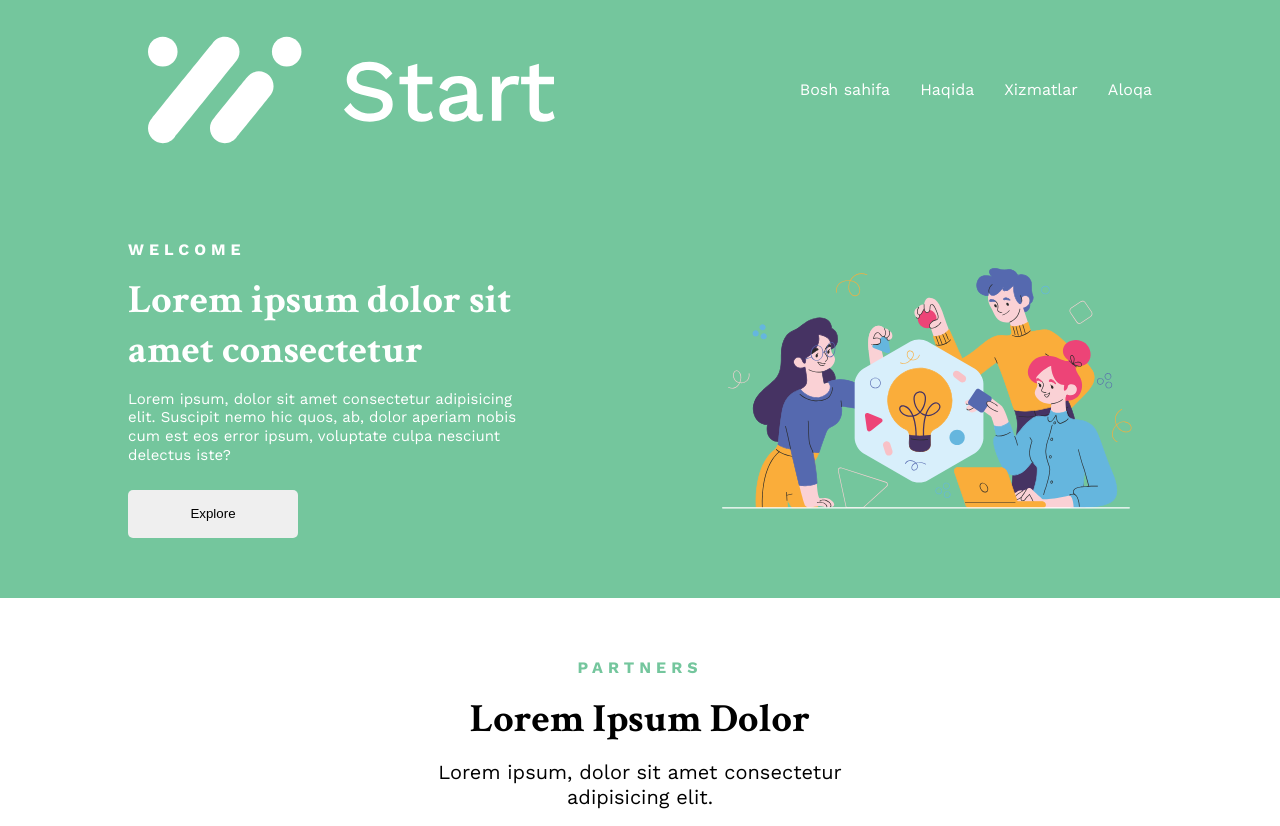
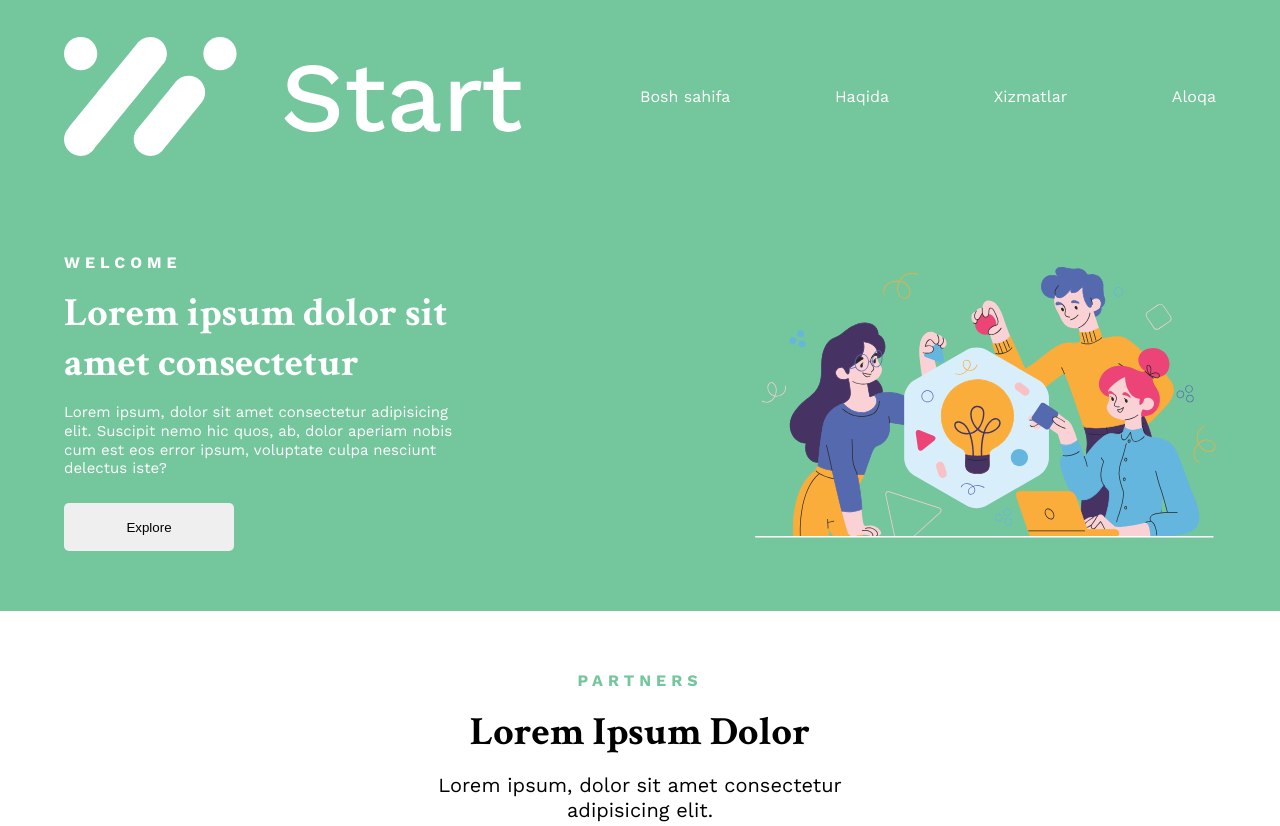
Before and after one commit to MASTERxcode0/comunity, a plain HTML site: page index.html in a window 1280 px wide. Shown: the top 826 px of the page. Drawn offline with nearby package versions, Linux system fonts and the light colour scheme.

Commit message:
gjgjhghj

```diff
--- a/css/style.css
+++ b/css/style.css
@@ -16,13 +16,14 @@ body {
 }
 .container {
   margin: auto;
-  max-width: 80%;
+  max-width: 90%;
 }
 
 header {
   display: flex;
   align-items: center;
   justify-content: space-between;
+  gap: 20px;
   padding: 35px 0;
   width: 100%;
   position: relative;
@@ -41,7 +42,7 @@ ul {
   display: flex;
   align-items: center;
   justify-content: space-between;
-  gap: 30px;
+  width: 50%;
 }
 
 ul li {
@@ -53,11 +54,9 @@ ul li a {
   color: white;
   font-family: "Work Sans", sans-serif;
 }
- img{
-    width: 40%;
-    margin: 0 20px;
-  }
-
+img {
+  width: 40%;
+}
 
 @media (max-width: 768px) {
   .menu-toggle {
@@ -75,7 +74,7 @@ ul li a {
     padding: 20px;
     border-radius: 5px;
   }
-  img{
+  img {
     width: 50%;
   }
 
@@ -187,6 +186,7 @@ ul li a {
   padding: 60px 0;
   display: flex;
   justify-content: space-between;
+  gap: 20px;
   align-items: center;
 
   .learn-more {
@@ -216,6 +216,7 @@ ul li a {
   padding: 60px 0;
   display: flex;
   justify-content: space-between;
+  gap: 20px;
   align-items: center;
 
   .learn-more {
@@ -251,10 +252,10 @@ ul li a {
     text-align: center;
     gap: 60px;
   }
-  .more{
+  .more {
     flex-direction: column-reverse;
   }
-  img{
+  img {
     width: 100%;
   }
 
--- a/index.html
+++ b/index.html
@@ -9,7 +9,7 @@
   <body>
     <div class="blok">
 <header class="container">
-  <img src="images/logo.svg" alt="">
+  <img class="https://comunity1.netlify.app/" src="images/logo.svg" alt="">
   <button class="menu-toggle" onclick="toggleMenu()">☰</button>
   <ul>
     <li><a href="#home">Bosh sahifa</a></li>
```
